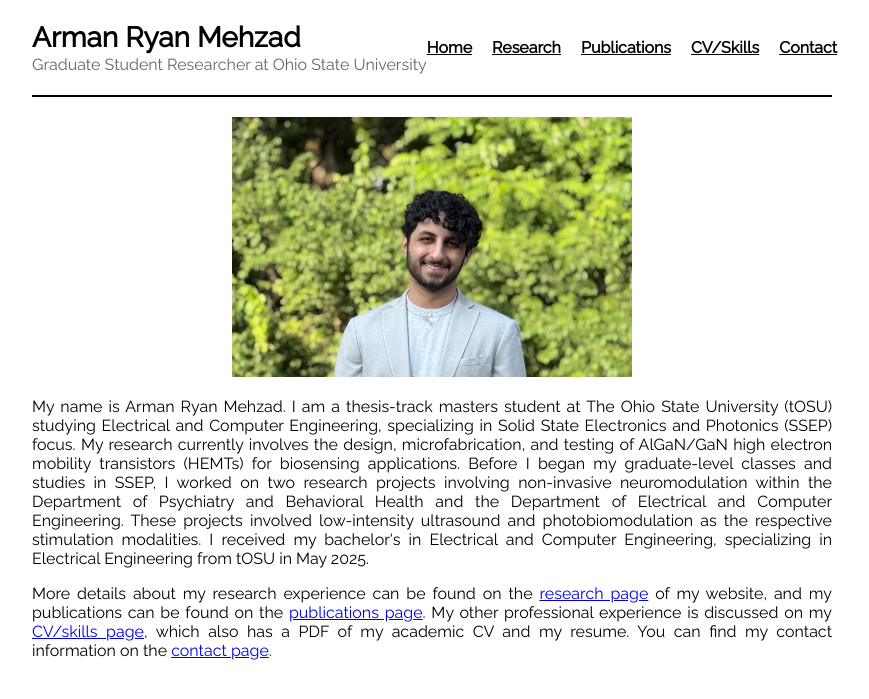
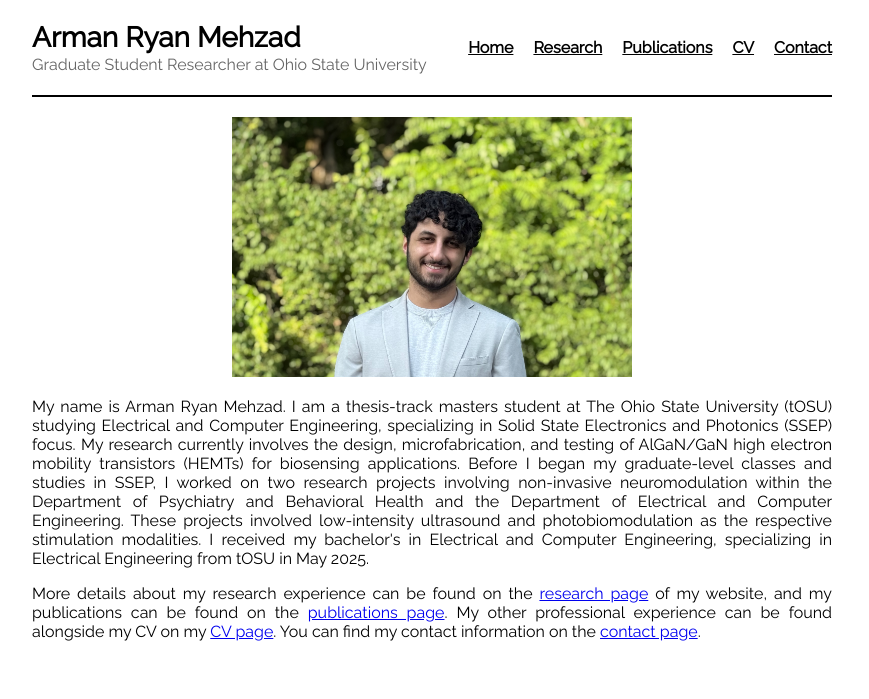
Before and after one commit to armanryanmehzad/profwebsite, a Django app: page / in a window 1280 px wide. Shown: the top 699 px of the page, without its empty margins (208-1077 px from the left). Run offline with Django 5.2, Linux system fonts and the light colour scheme.

Commit message:
Adjusting CSS.

```diff
--- a/main/static/main/styles.css
+++ b/main/static/main/styles.css
@@ -39,7 +39,7 @@ nav a:hover {
 }
 
 /* smartphones, Android phones, landscape iPhone */
-@media screen and (min-width: 380px) and (max-width: 940px) {
+@media screen and (min-width: 100px) and (max-width: 940px) {
     .header {
         background-color: white;
         color: black;
--- a/main/templates/main/contact.html
+++ b/main/templates/main/contact.html
@@ -22,7 +22,7 @@
             <a href="{% url 'home' %}">Home</a>
             <a href="{% url 'research_page' %}">Research</a>
             <a href="{% url 'publications_page' %}">Publications</a>
-            <a href="{% url 'cv_page' %}">CV/Skills</a>
+            <a href="{% url 'cv_page' %}">CV</a>
             <a href="{% url 'contact_page' %}">Contact</a>
         </nav>
     </div>
--- a/main/templates/main/cv.html
+++ b/main/templates/main/cv.html
@@ -22,7 +22,7 @@
             <a href="{% url 'home' %}">Home</a>
             <a href="{% url 'research_page' %}">Research</a>
             <a href="{% url 'publications_page' %}">Publications</a>
-            <a href="{% url 'cv_page' %}">CV/Skills</a>
+            <a href="{% url 'cv_page' %}">CV</a>
             <a href="{% url 'contact_page' %}">Contact</a>
         </nav>
     </div>
@@ -30,7 +30,7 @@
     <!-- Black bar separator -->
     <div class="separator"></div>
 <body>
-    <h2>CV/Skills</h2>
+    <h2>CV</h2>
 
 
     <p>This is my CV/skills page.</p>
--- a/main/templates/main/home.html
+++ b/main/templates/main/home.html
@@ -21,7 +21,7 @@
             <a href="{% url 'home' %}">Home</a>
             <a href="{% url 'research_page' %}">Research</a>
             <a href="{% url 'publications_page' %}">Publications</a>
-            <a href="{% url 'cv_page' %}">CV/Skills</a>
+            <a href="{% url 'cv_page' %}">CV</a>
             <a href="{% url 'contact_page' %}">Contact</a>
         </nav>
     </div>
@@ -37,7 +37,7 @@
             Before I began my graduate-level classes and studies in SSEP, I worked on two research projects involving non-invasive neuromodulation within the Department of Psychiatry and Behavioral Health and the Department of Electrical and Computer Engineering. These projects involved low-intensity ultrasound and photobiomodulation as the respective stimulation modalities. I received my bachelor's in Electrical and Computer Engineering, specializing in Electrical Engineering from tOSU in May 2025.
         </p>
         <p>
-            More details about my research experience can be found on the <a href="{% url 'research_page' %}">research page</a> of my website, and my publications can be found on the <a href="{% url 'publications_page' %}">publications page</a>. My other professional experience is discussed on my <a href="{% url 'cv_page' %}">CV/skills page</a>, which also has a PDF of my academic CV and my resume. You can find my contact information on the <a href="{% url 'contact_page' %}">contact page</a>.
+            More details about my research experience can be found on the <a href="{% url 'research_page' %}">research page</a> of my website, and my publications can be found on the <a href="{% url 'publications_page' %}">publications page</a>. My other professional experience can be found alongside my CV on my <a href="{% url 'cv_page' %}">CV page</a>. You can find my contact information on the <a href="{% url 'contact_page' %}">contact page</a>.
         </p>
 
         <p>
--- a/main/templates/main/research.html
+++ b/main/templates/main/research.html
@@ -22,7 +22,7 @@
             <a href="{% url 'home' %}">Home</a>
             <a href="{% url 'research_page' %}">Research</a>
             <a href="{% url 'publications_page' %}">Publications</a>
-            <a href="{% url 'cv_page' %}">CV/Skills</a>
+            <a href="{% url 'cv_page' %}">CV</a>
             <a href="{% url 'contact_page' %}">Contact</a>
         </nav>
     </div>
```
